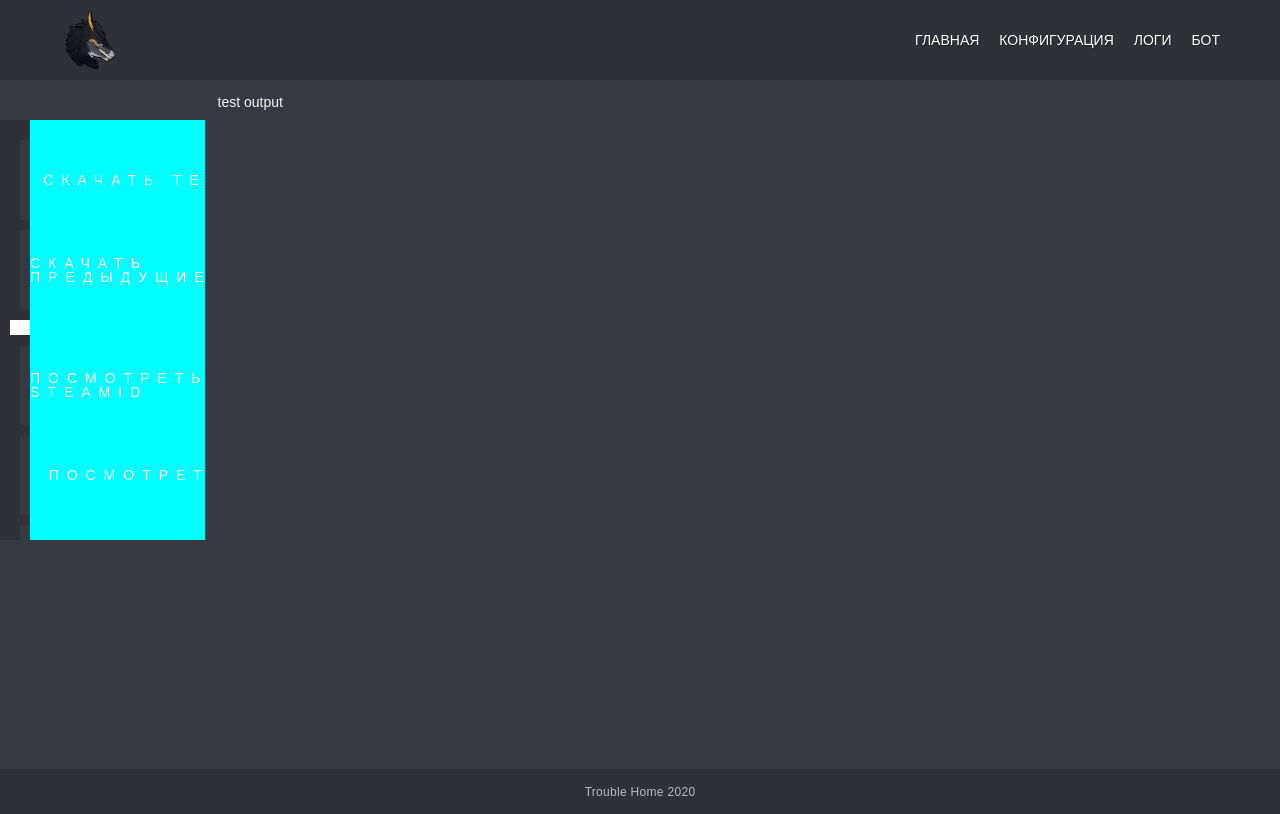
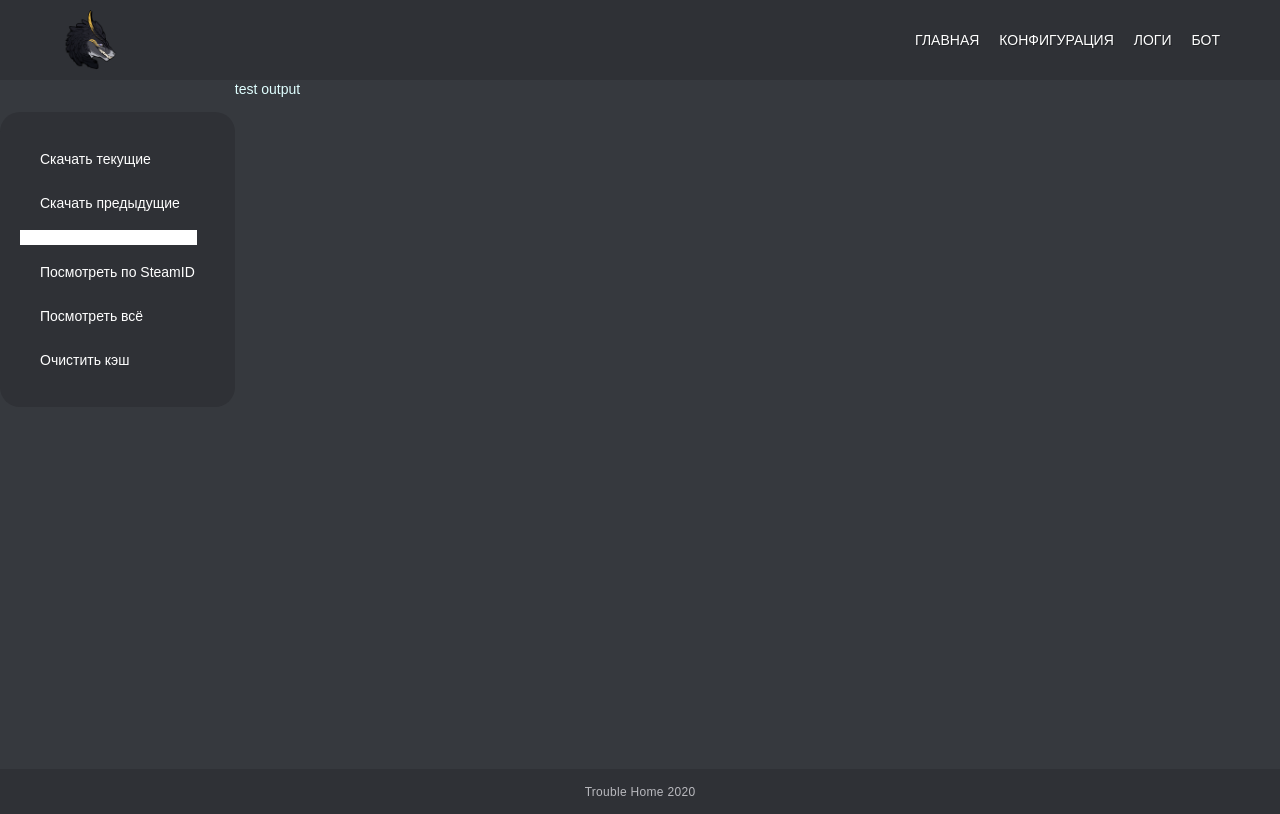
Before and after one commit to AlexTibet/trouble-home-web, a Flask app: page /serverlogs/ in a window 1280 px wide. Run offline with Flask 2, Linux system fonts and the light colour scheme.

Commit message:
changed the picture on the main page changed css styles for serverlogs

```diff
--- a/static/css/style.css
+++ b/static/css/style.css
@@ -245,7 +245,6 @@
 
 .top__row {
   display: flex;
-  justify-content: space-between;
 }
 
 .top__body {
@@ -259,7 +258,7 @@
 }
 .top__list {}
 .top__list li {
-  background: url("../images/icons/li.svg") 0 0 no-repeat;
+  background: url("../images/li.svg") 0 0 no-repeat;
   text-shadow: 1px 1px 0 rgba(0, 0, 0, 0.3);
   font-size: 20px;
   padding: 0 0 0 25px;
@@ -268,14 +267,11 @@
 .top__list li:last-child{
   margin: 0;
 }
-.top__text{
+.top__text {
   text-shadow: 1px 1px 0 rgba(0, 0, 0, 0.3);
   font-size: 20px;
 }
 @media (max-width: 767px) {
-  .top__image {
-    display: none;
-  }
   .top__title {
     font-size: 40px;
   }
@@ -285,36 +281,31 @@
 }
 
 .logs_body {
+  display:flex;
   background-color: #36393E;
+}
+.logs__menu {
 
 }
-.logs__menu {
-  position: fixed;
-  top: 15%;
-  left: 0;
-  width: 16%;
-  height: 420px;
-  overflow: auto;
+.logs__output {
+  flex: 1 1 auto;
+  color: LightCyan;
+}
+
+.logs__list {
+  flex: 0 0 200px;
+  margin-top: 30px;
   background-color: #2F3136;
-  padding: 10px  10px 20px 10px;
-  justify-content: center;
-  align-items: center;
-}
-.logs__output {
-  position: relative;
-  left: 17%;
-  padding: 10px 0;
-  line-height: 20px;
-  color: whitesmoke;
-}
-.logs__list {
+  padding: 20px;
+  border-radius: 20px;
 }
 .logs__list li {
   list-style: none;
   margin: 10px 10px 10px 10px;
+  padding: 10px;
+}
+.logs__list li:hover {
   background-color: #36393E;
-  padding: 10px;
-
 }
 .logs__link {
   color: white;
@@ -323,35 +314,17 @@
 }
 
 .logs__btn {
-  width: 280px;
-  height: 60px;
-  display:-webkit-flex;
-  display: -moz-flex;
-  display: -ms-flex;
-  display: -o-flex;
-  display: flex;
   justify-content: center;
   align-items: center;
   border-radius: 0 0 10px 10px;
   text-decoration: none;
-
-  transition: all 0.8s ease 0s;
-  -webkit-transition: all 0.8s ease 0s;
-  -moz-transition: all 0.8s ease 0s;
-  -o-transition: all 0.8s ease 0s;
 }
 .logs-btn__text {
   color: white;
-  letter-spacing: 8px;
-  text-transform: uppercase;
   position: relative;
   z-index: 10;
 }
 .logs-btn__waves {
-  position: absolute;
-  width: 280px;
-  height: 280px;
-  background-color: aqua;
 }
 
 
--- a/templates/index.html
+++ b/templates/index.html
@@ -22,7 +22,7 @@
                                 </ul>
                             </div>
                             <div class="top__image">
-                                <img src="../static/images/mini_trabl.png" alt="Ups?" width="255" height="255">
+                                <img src="../static/images/trouble_oh_hello_there.png" alt="Ups?">
                             </div>
                         </div>
                     </div>
```
